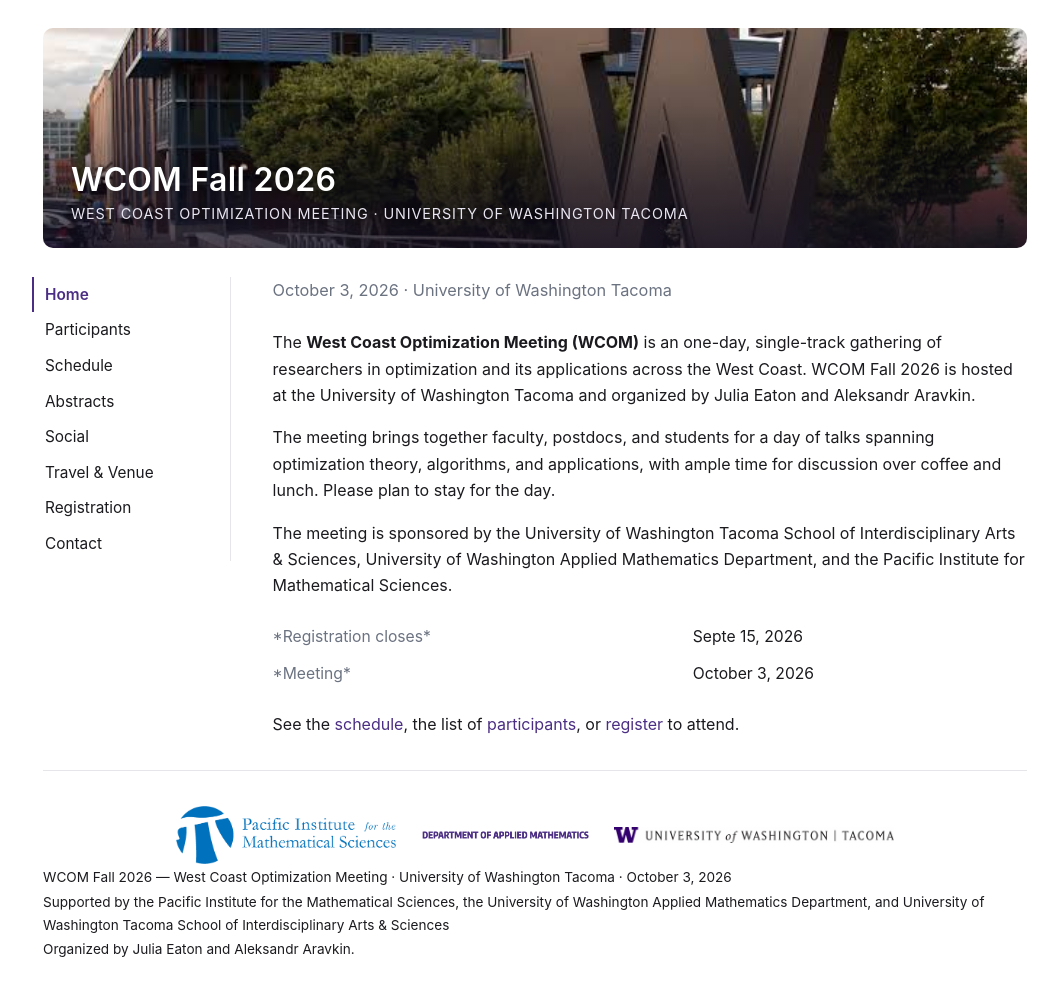
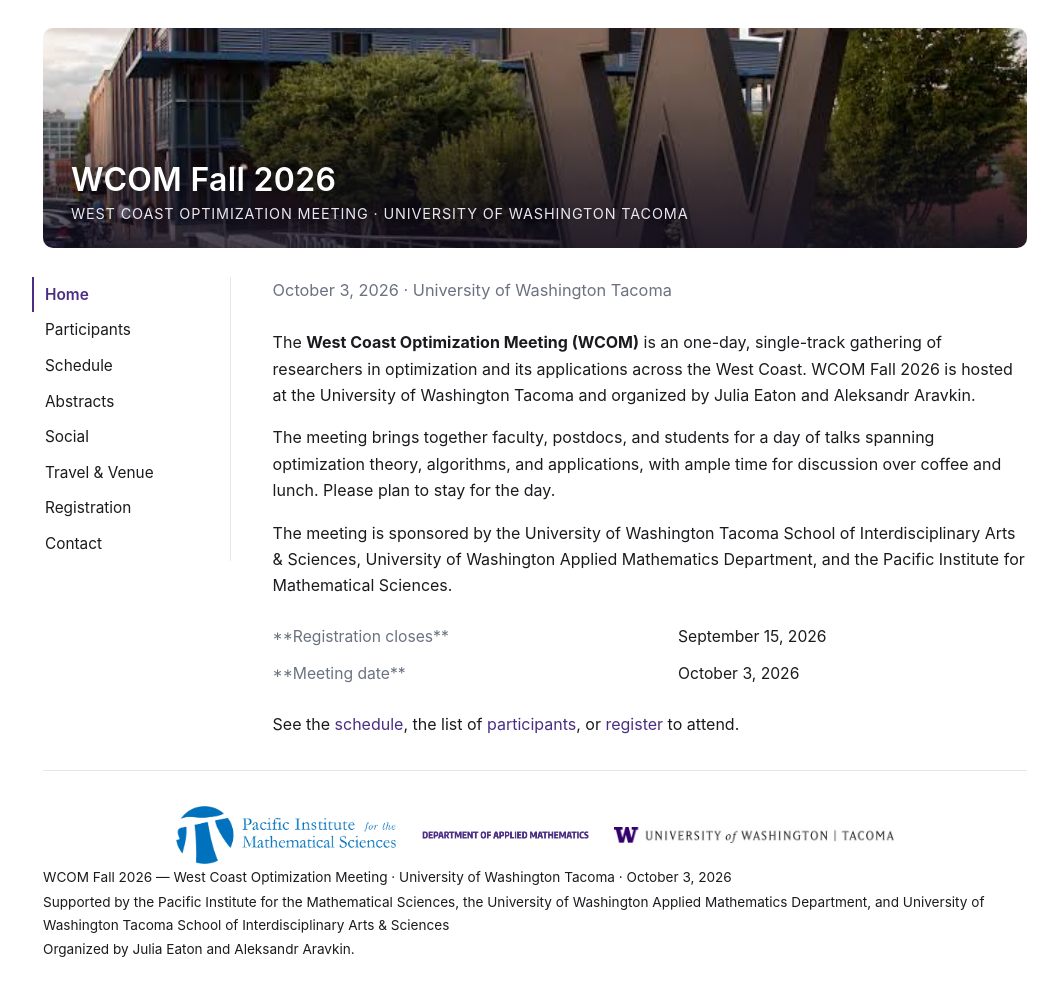
Before and after one commit to jreaton/wcom2026, a Jekyll site: the page built from index.md, in a window 1280 px wide and 1011 px high. Shown: the top 996 px of the window, without its empty margins (105-1163 px from the left). Built offline with Jekyll 4.4.1, drawn with Linux system fonts in a browser that asks for light colours.

Commit message:
Update index.md

```diff
--- a/index.md
+++ b/index.md
@@ -17,8 +17,8 @@ discussion over coffee and lunch. Please plan to stay for the day.
 The meeting is sponsored by the University of Washington Tacoma School of Interdisciplinary Arts & Sciences, University of Washington Applied Mathematics Department, and the Pacific Institute for Mathematical Sciences.
 
 <table class="facts">
-  <tr><td>*Registration closes*</td><td>Septe 15, 2026</td></tr>
-  <tr><td>*Meeting*</td><td>{{ site.event_dates }}</td></tr>
+  <tr><td>**Registration closes**</td><td>September 15, 2026</td></tr>
+  <tr><td>**Meeting date**</td><td>{{ site.event_dates }}</td></tr>
 </table>
 
 See the [schedule]({{ '/schedule/' | relative_url }}), the list of
```
